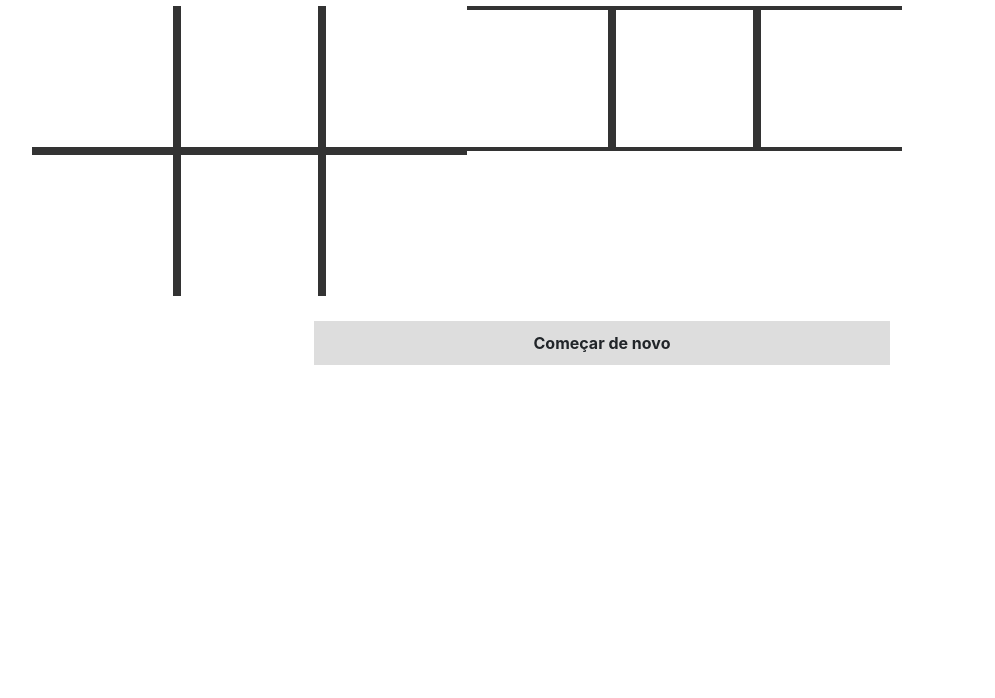
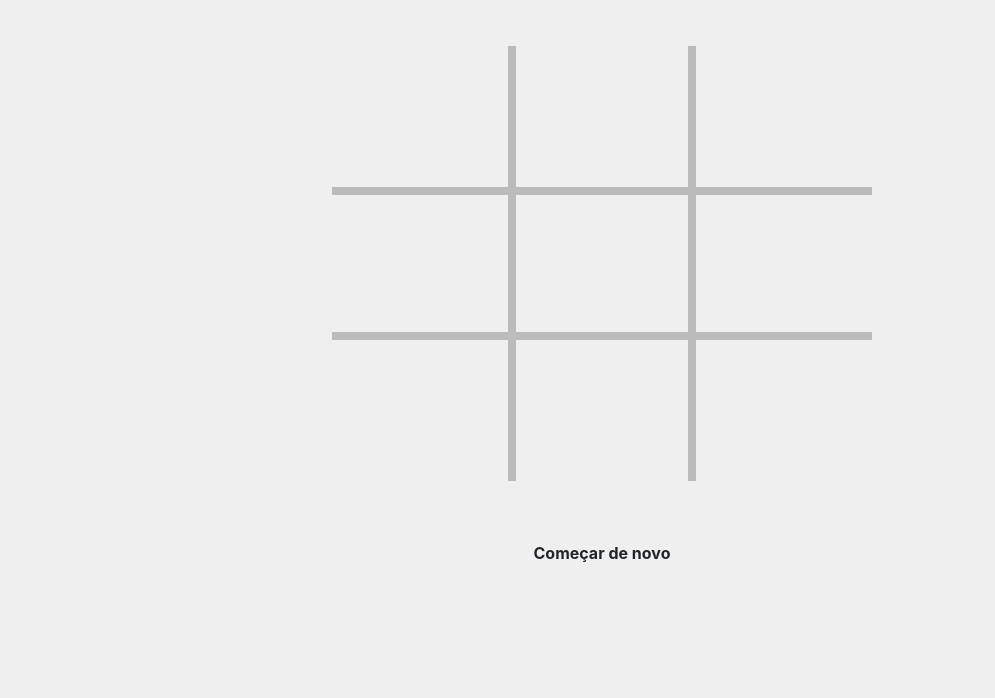
Before and after one commit to l-adrianobento/okr-project, a plain HTML site: page site/index.html in a window 1280 px wide. Shown: the part 102-800 px from the top of the page, without its empty margins (38-1033 px from the left). Drawn offline with Linux system fonts and the light colour scheme.

Commit message:
ajuste de cores e layout

```diff
--- a/site/css/style.css
+++ b/site/css/style.css
@@ -1,4 +1,8 @@
 /**/
+
+body {
+	background: #efefef;
+}
 
 #topo {
     margin-top: 3%;
@@ -10,14 +14,23 @@
     line-height: 14px;
 }
 
+#jogo {
+	margin-top: 40px;
+}
+
 #jogo #grid .tile{
 	height: 145px;
 	width: 145px;
+	text-align: center;
 	cursor: pointer;
 }
 
+#grid .col-grid {
+	margin-left: auto;
+    margin-right: auto;
+}
+
 #jogo #grid .tile.desabled{
-	background-color: #eee;
 	font-size: 150px;
     font-weight: bold;
     line-height: 120px;
@@ -30,21 +43,18 @@
 
 #jogo #grid .tile.desabled.x{
 	color: red;
-	padding-left: 18px;
 }
 
 #jogo #grid .tile.desabled.o{
 	color: blue;
-	padding-left: 14px;
 }
 
 #bottom {
-	margin-top: 25px;
+	margin-top: 50px;
 }
 
 #bottom .button {
 	width: 45%;
-    background: #ddd;
     padding: 10px;
     text-align: center;
     font-weight: bold;
--- a/site/index.html
+++ b/site/index.html
@@ -20,7 +20,7 @@
 	<body>
 
 		<section id="topo">
-			<div class="row">
+			<div class="row no-gutters">
 				<div class="col-8 text-center">
 					<h1>Jogo da velha</h1>
 				</div>
@@ -33,28 +33,30 @@
 
 		<section id="jogo" class="container">
 			<div id="grid" class="row">
+				<div class="col-12 col-sm-12 col-md-10 col-lg-6 col-xl-6 col-grid">
 					<div class="row no-gutters">
-					<div class="col-4 tile" id="slot_1" onclick="seleciona(1);" style="border-right: 4px solid #333; border-bottom: 4px solid #333;">
+						<div class="col-4 tile" id="slot_1" onclick="seleciona(1);" style="border-right: 4px solid #bbb; border-bottom: 4px solid #bbb;">
 						</div>
-					<div class="col-4 tile" id="slot_2" onclick="seleciona(2);" style="border: 4px solid #333; border-top: none;">
+						<div class="col-4 tile" id="slot_2" onclick="seleciona(2);" style="border: 4px solid #bbb; border-top: none;">
 						</div>
-					<div class="col-4 tile" id="slot_3" onclick="seleciona(3);" style="border-left: 4px solid #333; border-bottom: 4px solid #333;">
+						<div class="col-4 tile" id="slot_3" onclick="seleciona(3);" style="border-left: 4px solid #bbb; border-bottom: 4px solid #bbb;">
 						</div>
 					</div>
 					<div class="row no-gutters">
-					<div class="col-4 tile" id="slot_4" onclick="seleciona(4);" style="border: 4px solid #333; border-left: none;">
+						<div class="col-4 tile" id="slot_4" onclick="seleciona(4);" style="border: 4px solid #bbb; border-left: none;">
 						</div>
-					<div class="col-4 tile" id="slot_5" onclick="seleciona(5);" style="border: 4px solid #333;">
+						<div class="col-4 tile" id="slot_5" onclick="seleciona(5);" style="border: 4px solid #bbb;">
 						</div>
-					<div class="col-4 tile" id="slot_6" onclick="seleciona(6);" style="border: 4px solid #333; border-right: none;">
+						<div class="col-4 tile" id="slot_6" onclick="seleciona(6);" style="border: 4px solid #bbb; border-right: none;">
 						</div>
 					</div>
 					<div class="row no-gutters">
-					<div class="col-4 tile" id="slot_7" onclick="seleciona(7);" style="border-right: 4px solid #333; border-top: 4px solid #333;">
+						<div class="col-4 tile" id="slot_7" onclick="seleciona(7);" style="border-right: 4px solid #bbb; border-top: 4px solid #bbb;">
 						</div>
-					<div class="col-4 tile" id="slot_8" onclick="seleciona(8);" style="border: 4px solid #333; border-bottom: none;">
+						<div class="col-4 tile" id="slot_8" onclick="seleciona(8);" style="border: 4px solid #bbb; border-bottom: none;">
 						</div>
-					<div class="col-4 tile" id="slot_9" onclick="seleciona(9);" style="border-left: 4px solid #333; border-top: 4px solid #333;">
+						<div class="col-4 tile" id="slot_9" onclick="seleciona(9);" style="border-left: 4px solid #bbb; border-top: 4px solid #bbb;">
+						</div>
 					</div>
 				</div>
 			</div>
```
Lines whose indentation alone changed are shown as unchanged.
